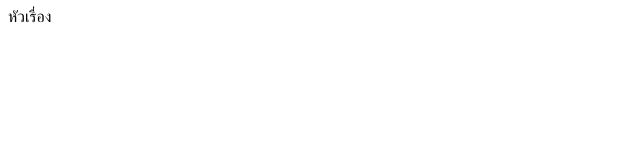
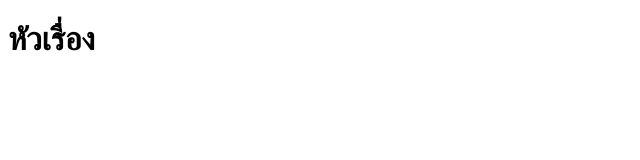
Before and after one commit to Nookab/nookab.github.io, a plain HTML site: page index.html in a window 1280 px wide. Shown: the whole page, without its empty margins (0-640 px from the left). Drawn offline with Linux system fonts and the light colour scheme.

Commit message:
Update index.html

```diff
--- a/index.html
+++ b/index.html
@@ -4,7 +4,7 @@
 <title>สุทธิรักษ์</title>
 </head>
 <body>
-  หัวเรื่อง
+ <h1> หัวเรื่อง </h1>
 
 </body>
 </html>
```
